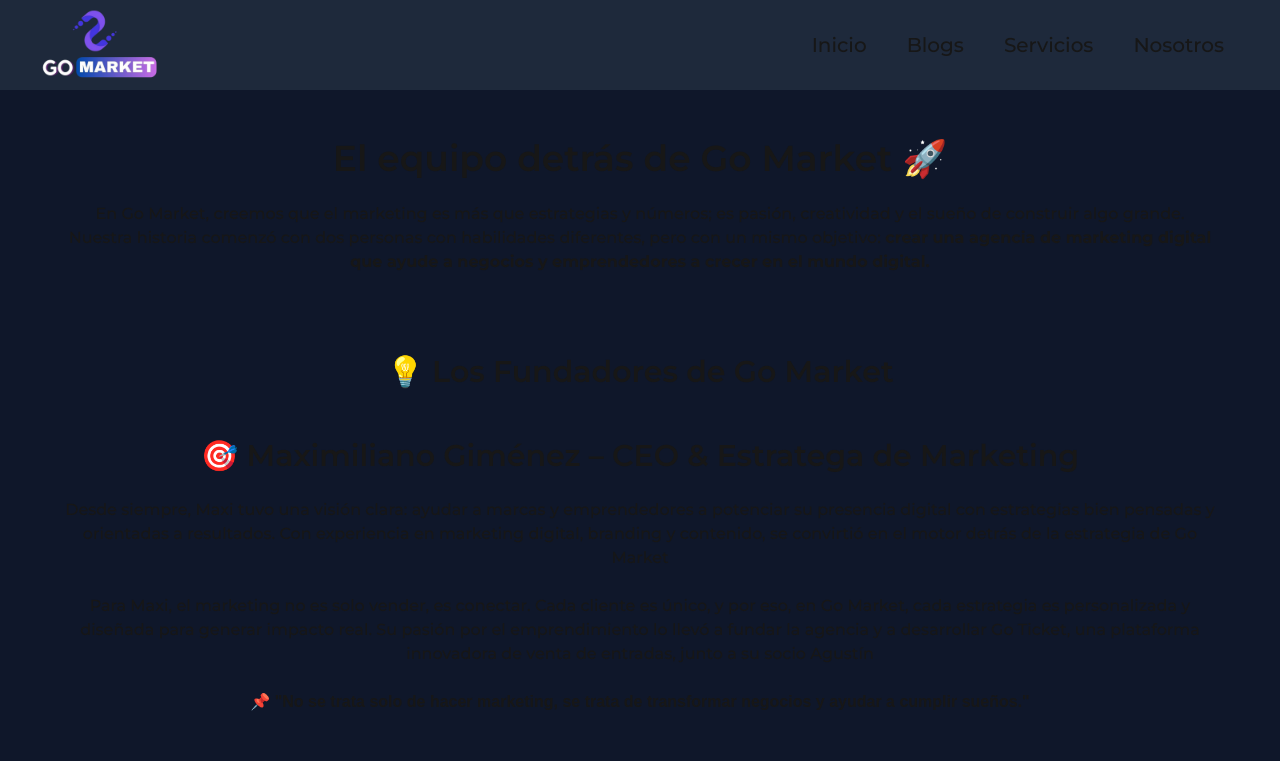
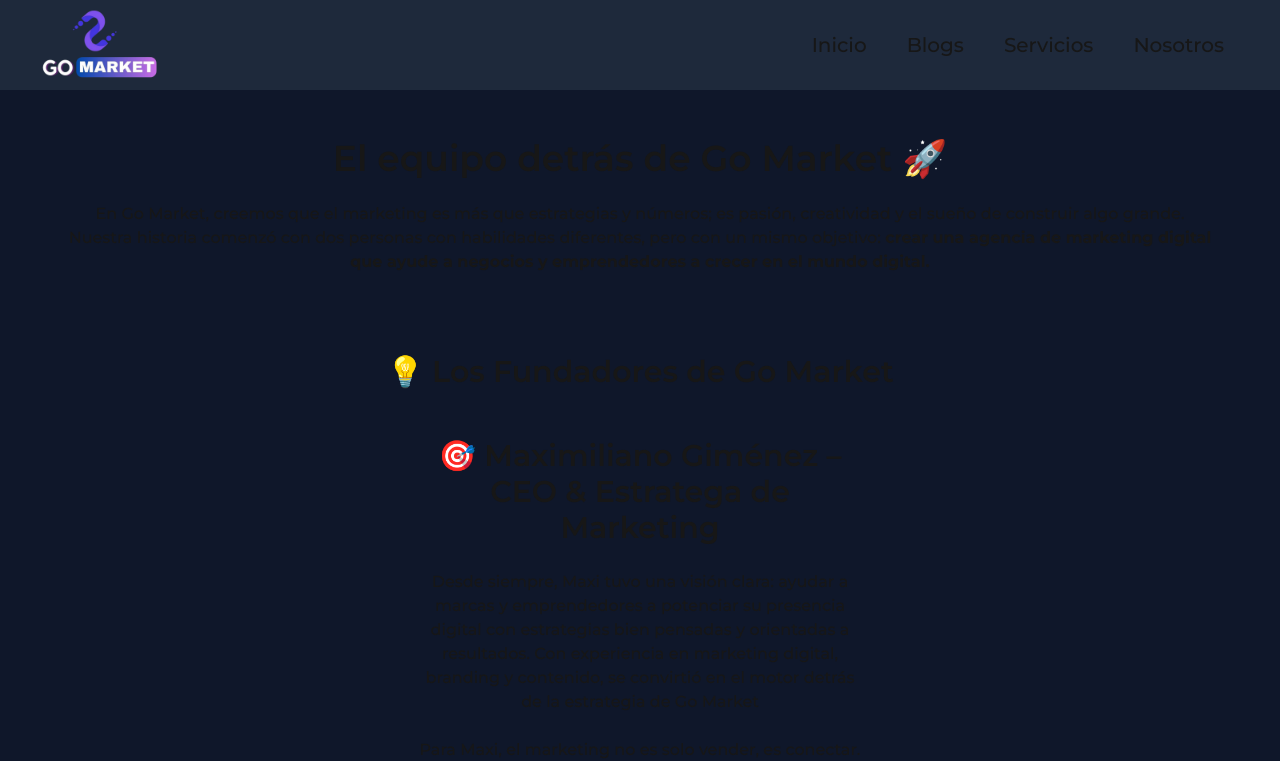
Before and after one commit to aguustin/gomarket, a Next.js app in the folder client/: page /Nosotros in a window 1280 px wide. Shown: the top 761 px of the page. Built offline with nearby package versions, Linux system fonts and the light colour scheme; no server answers.

Commit message:
ultimos retoques

```diff
--- a/client/app/Nosotros/nosotros.css
+++ b/client/app/Nosotros/nosotros.css
@@ -28,8 +28,6 @@ p, label{
     }
 
     .agus-maxi-child-div{
-        margin: auto !important;
-        width: 90vw !important;
         text-align: center;
     }
 }
```
